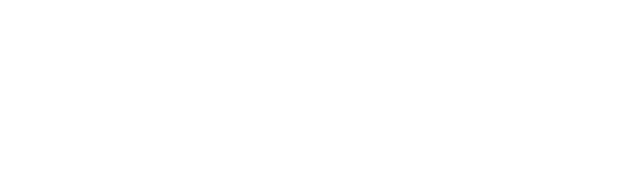
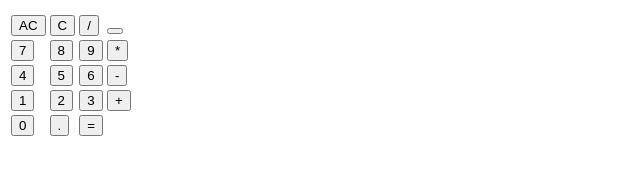
Before and after one commit to AllV64/Calculator, a plain HTML site: page index.html in a window 1280 px wide. Shown: the whole page, without its empty margins (0-640 px from the left). Drawn offline with Linux system fonts and the light colour scheme.

Commit message:
Add elements to make a calculator display

```diff
--- a/index.html
+++ b/index.html
@@ -8,6 +8,39 @@
     <script src="javascript.js" defer></script>
 </head>
 <body>
-
+    <table>
+        <tr>
+            <td><div></div></td>
+        </tr>
+        <tr>
+            <td><button>AC</button></td>
+            <td><button>C</button></td>
+            <td><button>/</button></td>
+            <td><button></button></td>
+        </tr>
+        <tr>
+            <td><button>7</button></td>
+            <td><button>8</button></td>
+            <td><button>9</button></td>
+            <td><button>*</button></td>
+        </tr>
+        <tr>
+            <td><button>4</button></td>
+            <td><button>5</button></td>
+            <td><button>6</button></td>
+            <td><button>-</button></td>
+        </tr>
+        <tr>
+            <td><button>1</button></td>
+            <td><button>2</button></td>
+            <td><button>3</button></td>
+            <td><button>+</button></td>
+        </tr>
+        <tr>
+            <td><button>0</button></td>
+            <td><button>.</button></td>
+            <td><button>=</button></td>
+        </tr>
+    </table>
 </body>
 </html>
```
